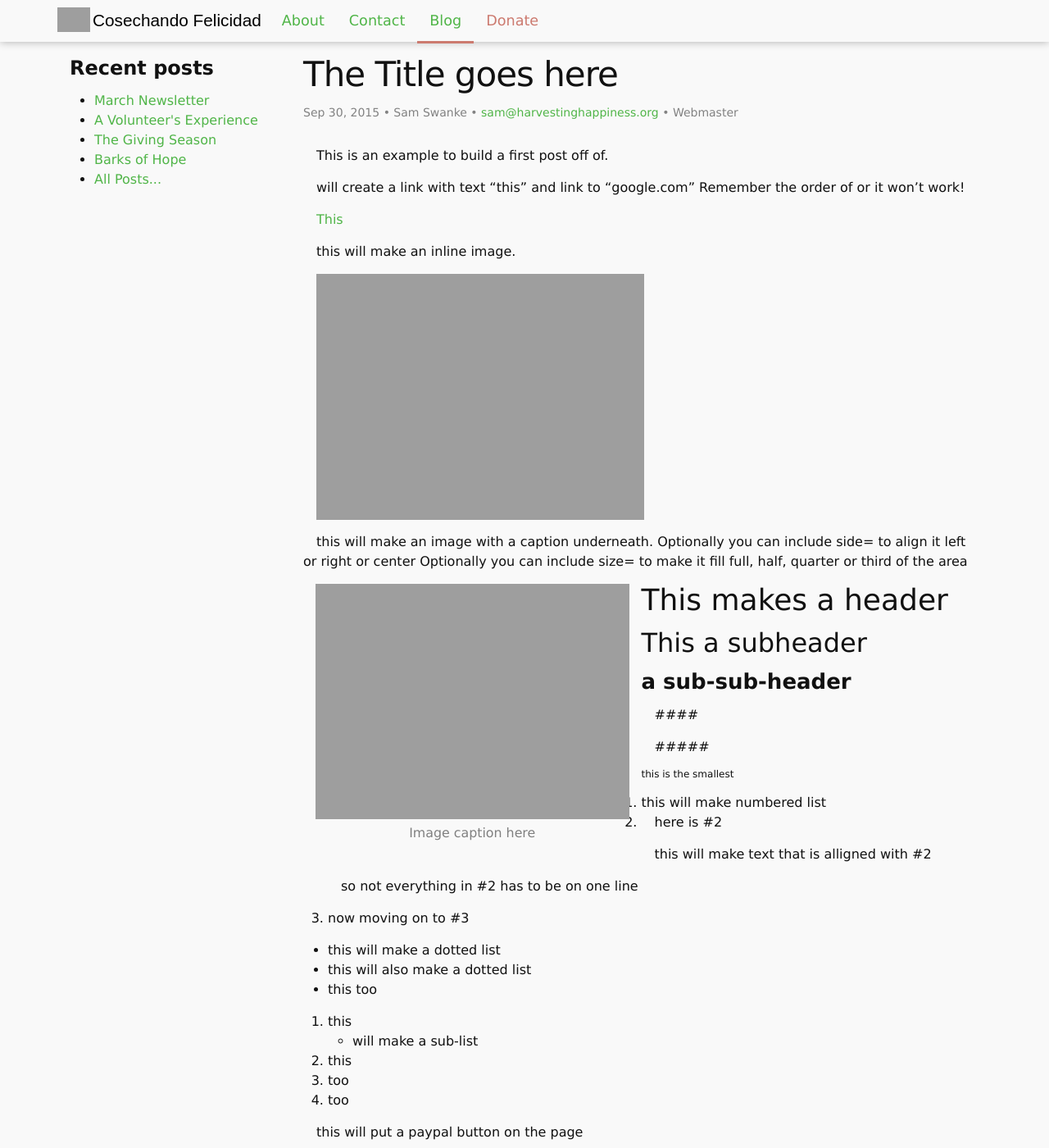
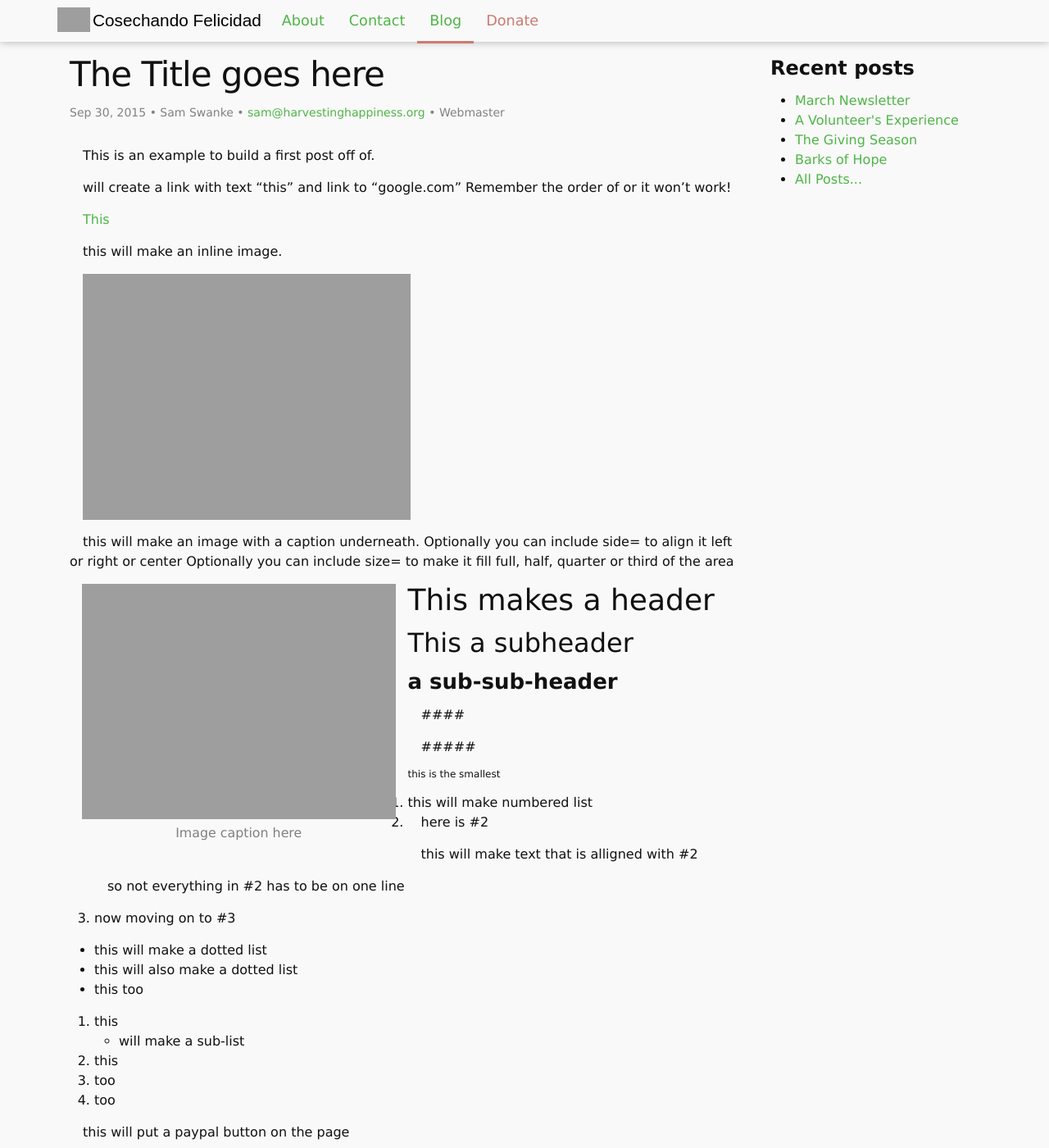
Before and after one commit to harvestinghappiness/harvestinghappiness.github.io, a Jekyll site: the page built from example/2015-10-04-example-post.md, in a window 1280 px wide and 1400 px high. Shown: the whole window at 82% size. Built offline with Jekyll 4.4.1, drawn with Linux system fonts in a browser that asks for light colours; comment, search, counter and statistics services are not loaded.

Commit message:
Update new.sass

```diff
--- a/css/new.sass
+++ b/css/new.sass
@@ -222,9 +222,6 @@ div.newsletter
 .inner-content, .nav-blog
   padding-top: 20px
 
-.inner-content.col-sm-9
-  float: right
-
 ul.blog
   max-width: 600px
   list-style: none
```
